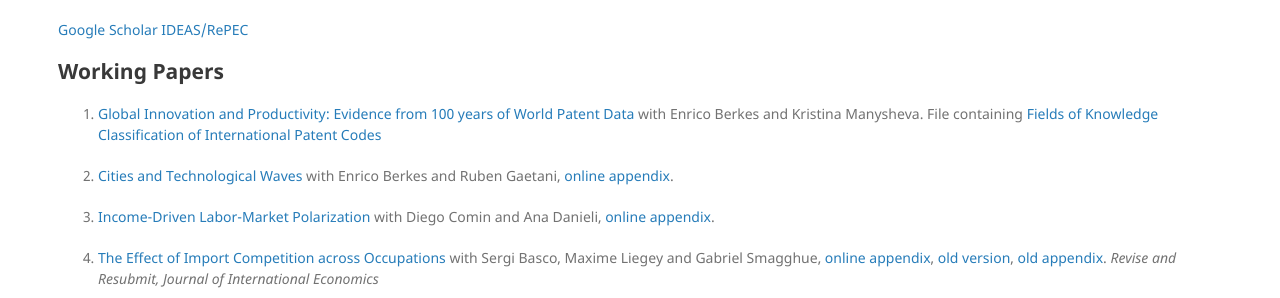
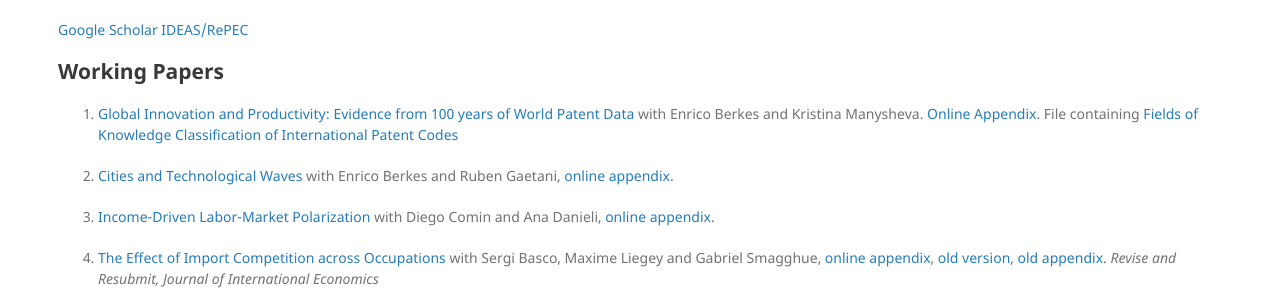
Before and after one commit to mestieri/mestieri.github.io, a Jekyll site: the page built from index.md, in a window 1280 px wide. Shown: the part 295-593 px from the top of the page. Built offline with Jekyll 4.4.1, drawn with Linux system fonts in a browser that asks for light colours.

Commit message:
Update index.md

```diff
--- a/index.md
+++ b/index.md
@@ -21,8 +21,7 @@ Severo Ochoa Researcher at the Barcelona School of Economics, UPF Professor and
 
 ## Working Papers
 
-1. [Global Innovation and Productivity: Evidence from 100 years of World Patent Data](https://www.dropbox.com/s/h49z8tmqrtbzchr/bmm_website.pdf?dl=0) with Enrico Berkes and Kristina Manysheva.
-        File containing [Fields of Knowledge Classification of International Patent Codes](https://www.dropbox.com/s/sne8ac9t22pwcy3/Fields_of_knowledge.csv?dl=0)
+1. [Global Innovation and Productivity: Evidence from 100 years of World Patent Data](https://www.dropbox.com/s/h49z8tmqrtbzchr/bmm_website.pdf?dl=0) with Enrico Berkes and Kristina Manysheva. [Online Appendix](https://www.dropbox.com/s/p0857cfab9i9jjs/bmm_oa_website.pdf?dl=0). File containing [Fields of Knowledge Classification of International Patent Codes](https://www.dropbox.com/s/sne8ac9t22pwcy3/Fields_of_knowledge.csv?dl=0)
 
 2. [Cities and Technological Waves](https://www.dropbox.com/s/ucxup9hyh8ktz6g/BGM.pdf?dl=0) with Enrico Berkes and Ruben Gaetani, [online appendix](https://www.dropbox.com/s/tbea8yiks2fx6pn/BGM_onlineappendix.pdf?dl=0).
 
```
